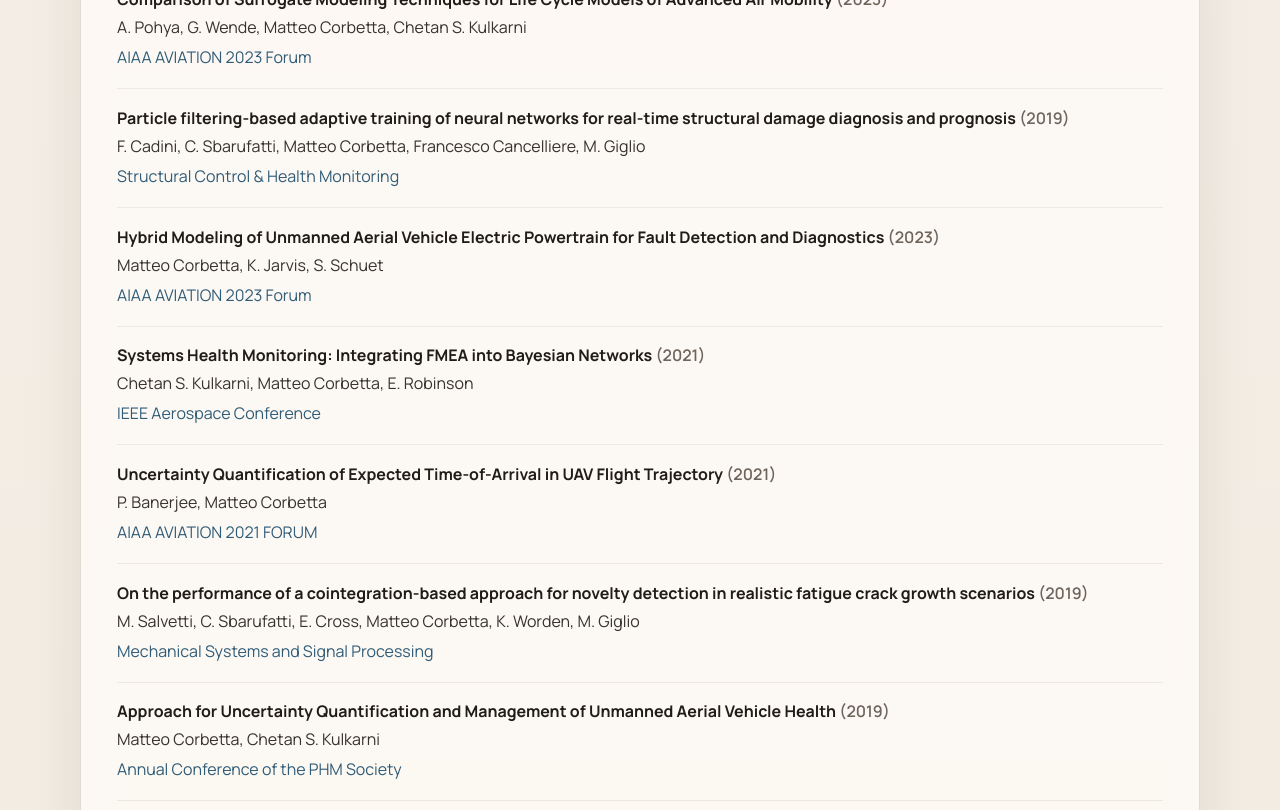
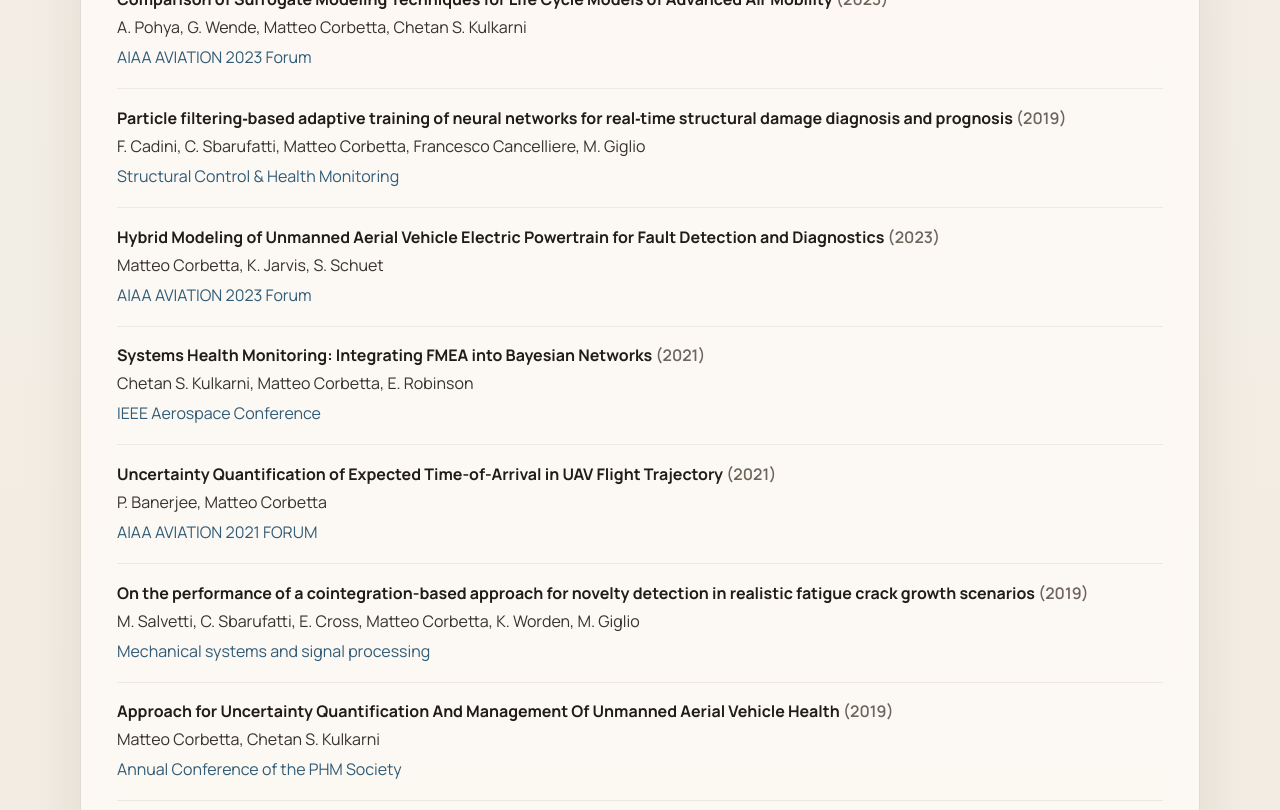
Before and after one commit to matteocorbetta/matteocorbetta.github.io, a Jekyll site: the page built from index.html, in a window 1280 px wide and 1400 px high, scrolled down 2712 px. Shown: the part 153-963 px from the top of the window. Built offline with Jekyll 4.4.1, drawn with Linux system fonts in a browser that asks for light colours.

Commit message:
Update publications

```diff
--- a/index.html
+++ b/index.html
@@ -124,7 +124,6 @@ title: Matteo Corbetta
     <h3 class="subsection-title subsection-title-publications">   </h3>
     <div class="publication-list">
 <!-- PUBLICATIONS_START -->
-
 <article class="publication-entry">
   <h4>ProgPy: Python Packages for Prognostics and Health Management of Engineering Systems <span>(2023)</span></h4>
   <p>C. Teubert, K. Jarvis, Matteo Corbetta, Chetan S. Kulkarni, M. Daigle</p>
@@ -150,7 +149,7 @@ title: Matteo Corbetta
 </article>
 
 <article class="publication-entry">
-  <h4>Particle filtering-based adaptive training of neural networks for real-time structural damage diagnosis and prognosis <span>(2019)</span></h4>
+  <h4>Particle filtering‐based adaptive training of neural networks for real‐time structural damage diagnosis and prognosis <span>(2019)</span></h4>
   <p>F. Cadini, C. Sbarufatti, Matteo Corbetta, Francesco Cancelliere, M. Giglio</p>
   <a href="https://www.semanticscholar.org/paper/a23b8e7705d47fbc5877b5fbdd6b9c5d13e56989">Structural Control &amp; Health Monitoring</a>
 </article>
@@ -176,11 +175,11 @@ title: Matteo Corbetta
 <article class="publication-entry">
   <h4>On the performance of a cointegration-based approach for novelty detection in realistic fatigue crack growth scenarios <span>(2019)</span></h4>
   <p>M. Salvetti, C. Sbarufatti, E. Cross, Matteo Corbetta, K. Worden, M. Giglio</p>
-  <a href="https://www.semanticscholar.org/paper/332cc36dc003553433ae0a2e3481991f7c7a4b98">Mechanical Systems and Signal Processing</a>
+  <a href="https://www.semanticscholar.org/paper/332cc36dc003553433ae0a2e3481991f7c7a4b98">Mechanical systems and signal processing</a>
 </article>
 
 <article class="publication-entry">
-  <h4>Approach for Uncertainty Quantification and Management of Unmanned Aerial Vehicle Health <span>(2019)</span></h4>
+  <h4>Approach for Uncertainty Quantification And Management Of Unmanned Aerial Vehicle Health <span>(2019)</span></h4>
   <p>Matteo Corbetta, Chetan S. Kulkarni</p>
   <a href="https://www.semanticscholar.org/paper/a38c5b171656509cc02175467e965bc731295ad7">Annual Conference of the PHM Society</a>
 </article>
```
